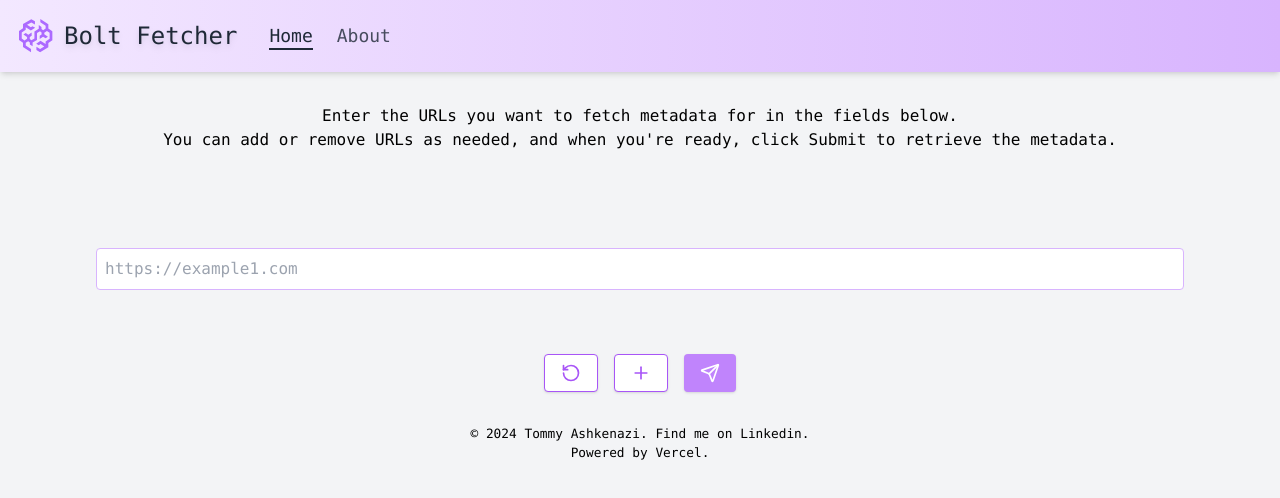
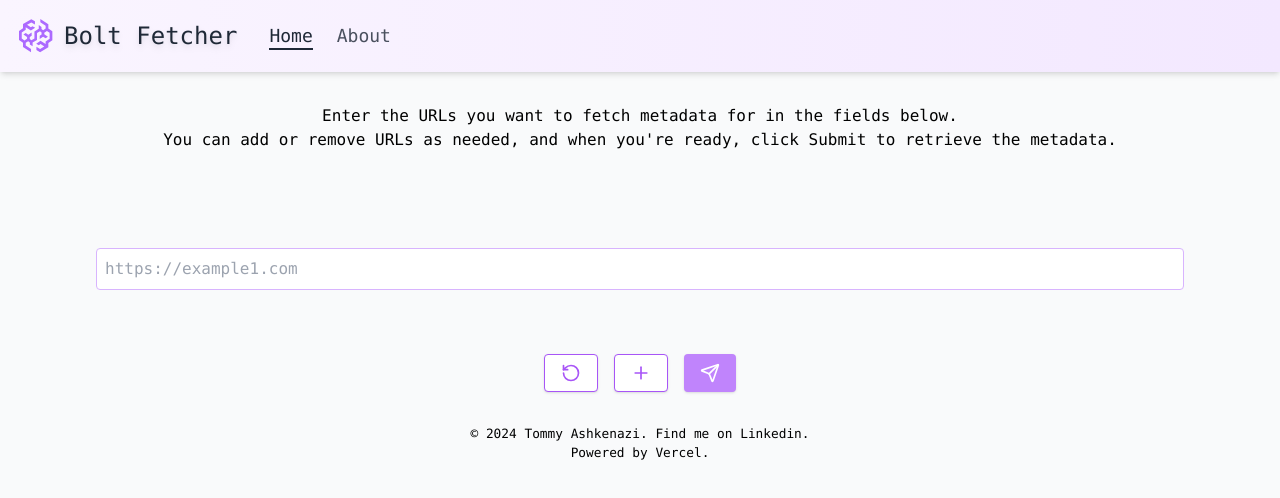
Before and after one commit to tommyash122/metadata-fetcher, a React (Create React App) app in the folder client/: page / in a window 1280 px wide. Shown: the top 498 px of the page. Built offline with nearby package versions, Linux system fonts and the light colour scheme.

Commit message:
lighter purple

```diff
--- a/client/src/components/common/Header.js
+++ b/client/src/components/common/Header.js
@@ -11,7 +11,7 @@ function Header() {
     };
 
     return (
-        <header className="bg-gradient-to-r from-purple-100 to-purple-300 sticky top-0 z-20 w-full shadow-md p-4">
+        <header className="bg-gradient-to-r from-purple-50 to-purple-100 sticky top-0 z-20 w-full shadow-md p-4">
             <div className="container mx-auto flex items-center justify-between">
                 {/* Logo with SVG Icon */}
                 <div className="flex items-center space-x-2">
@@ -55,7 +55,7 @@ function Header() {
 
             {/* Mobile Navigation */}
             {isMenuOpen && (
-                <nav className="sm:hidden bg-gradient-to-r from-purple-100 to-purple-300 text-gray-800 p-4 space-y-4">
+                <nav className="sm:hidden bg-gradient-to-r from-purple-50 to-purple-100 text-gray-800 p-4 space-y-4">
                     <NavLink
                         to="/"
                         onClick={toggleMenu}
--- a/client/src/index.js
+++ b/client/src/index.js
@@ -7,7 +7,7 @@ import reportWebVitals from './reportWebVitals';
 const root = ReactDOM.createRoot(document.getElementById('root'));
 root.render(
   <React.StrictMode>
-    <div className="bg-gray-100 min-h-screen">
+    <div className="bg-gray-50 min-h-screen">
       <App />
     </div>
   </React.StrictMode>
```
